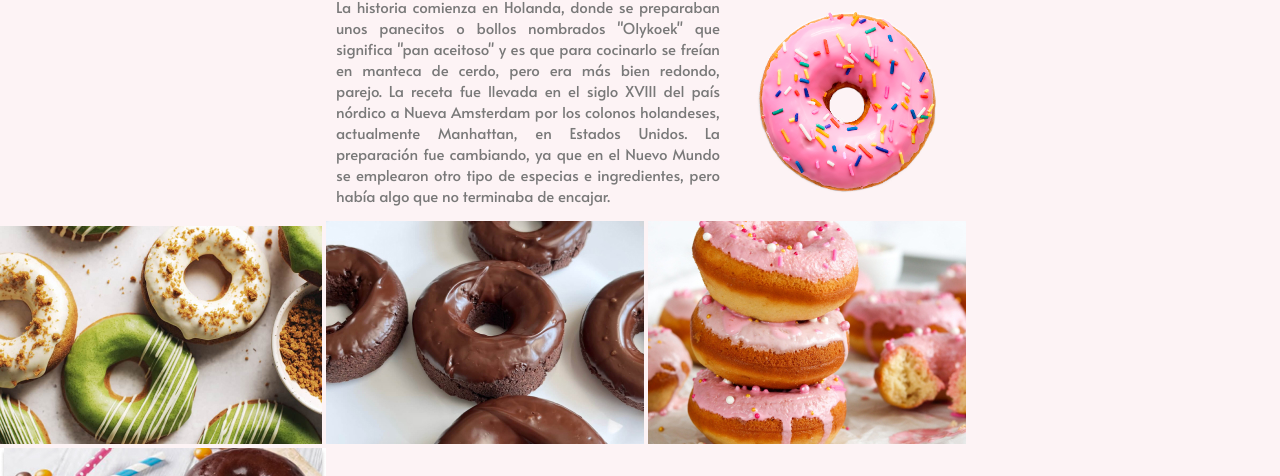
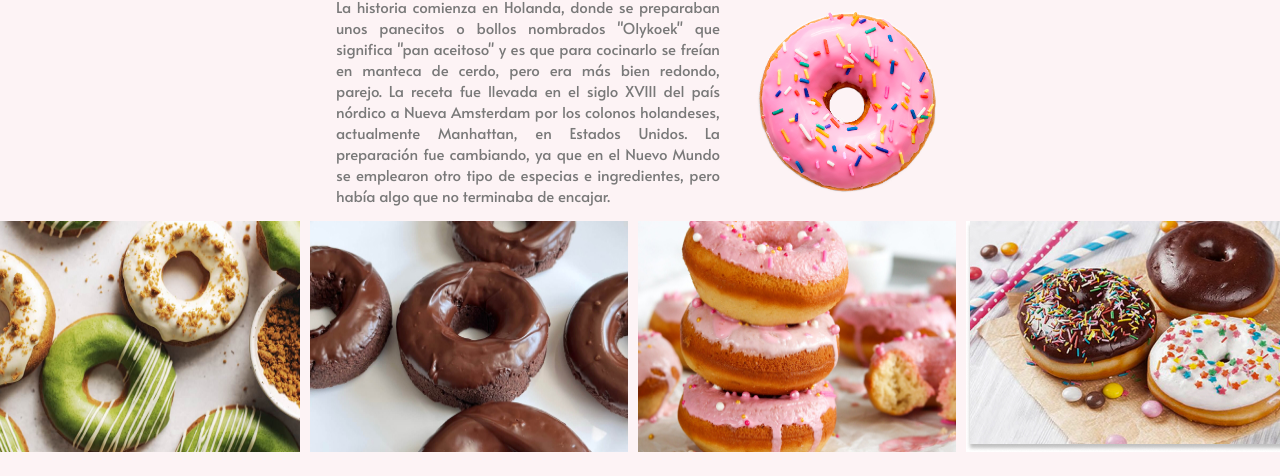
Before and after one commit to vanessadugarte/coderhouse-donuts, a plain HTML site: page index.html in a window 1280 px wide. Shown: the part 523-999 px from the top of the page. Drawn offline with nearby package versions, Linux system fonts and the light colour scheme.

Commit message:
center favorites images index

```diff
--- a/css/main.css
+++ b/css/main.css
@@ -118,6 +118,15 @@ h1{
 
 }
 
+.favoritas{
+    display:flex;
+    justify-content: center;
+
+}
+
+.img-favorita{
+    margin-right:10px;
+}
 
 #footer{
     background-color:#FFA1C9;
```
